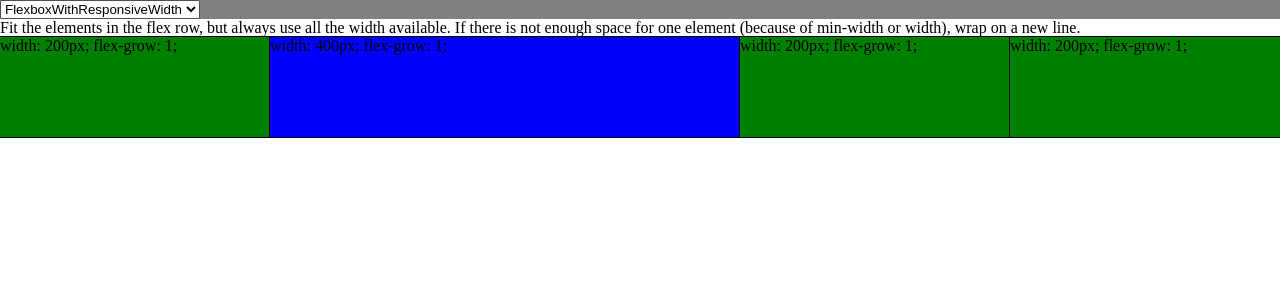
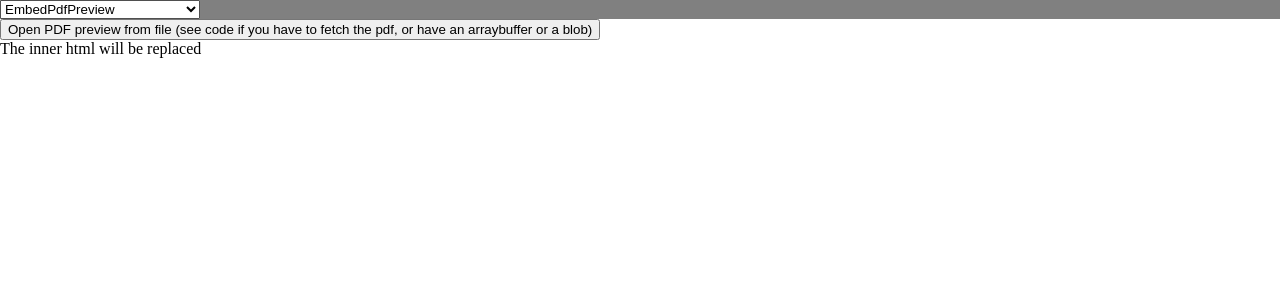
Before and after one commit to AndreLewin/code-tricks-archive, a Vue app: page / in a window 1280 px wide. Shown: the top 300 px of the page. Built offline with nearby package versions, Linux system fonts and the light colour scheme.

Commit message:
EmbedPdfPreview

```diff
--- a/src/App.vue
+++ b/src/App.vue
@@ -8,6 +8,7 @@
         <option>FlexboxWithGutters</option>
         <option>FlexboxWithResponsiveWidth</option>
         <option>ScrollIntoView</option>
+        <option>EmbedPdfPreview</option>
       </select>
     </div>
 
@@ -21,6 +22,7 @@
 import FlexboxWithGutters from './tricks/css/FlexboxWithGutters.vue'
 import FlexboxWithResponsiveWidth from './tricks/css/FlexboxWithResponsiveWidth.vue'
 import ScrollIntoView from './tricks/browser/ScrollIntoView.vue'
+import EmbedPdfPreview from './tricks/browser/EmbedPdfPreview.vue'
 
 import { defineComponent } from 'vue';
 export default defineComponent({
@@ -28,11 +30,12 @@ export default defineComponent({
   components: {
     FlexboxWithGutters,
     FlexboxWithResponsiveWidth,
-    ScrollIntoView
+    ScrollIntoView,
+    EmbedPdfPreview
   },
   data() {
     return {
-      selectedComponent: 'FlexboxWithResponsiveWidth'
+      selectedComponent: 'EmbedPdfPreview'
     }
   }
 })
--- /dev/null
+++ b/src/tricks/browser/EmbedPdfPreview.vue
@@ -0,0 +1,32 @@
+<template>
+  <div>
+    <button @click="openPdfPreviewFromFile">
+      Open PDF preview from file (see code if you have to fetch the pdf, or have an arraybuffer or a blob)
+    </button>
+    <div ref="futureEmbedParent">The inner html will be replaced</div>
+  </div>
+</template>
+
+<script lang="ts">
+import { defineComponent } from 'vue';
+export default defineComponent({
+  name: 'EmbedPdfPreview',
+  methods: {
+    openPdfPreviewFromFile: function () {
+      // https://developer.mozilla.org/en-US/docs/Web/HTML/Element/embed
+      const embedElement: string = `<embed type="application/pdf" src="/example.pdf" width="100%" height="600">`;
+      const futureEmbedParent = this.$refs.futureEmbedParent as Element;
+      futureEmbedParent.innerHTML = embedElement;
+
+      // if instead you have to fetch an arraybuffer, or have an arraybuffer, or have a blob:
+      // const arraybuffer = await this.$axios.$get("url", { responseType: "arraybuffer "});
+      // const blob = new Blob([arraybuffer], { type: "application/pdf" });
+      // const href = window.URL.createObjectURL(blob);
+      // const embedElement: string = `<embed type="application/pdf" src="${href}" width="100%" height="600">`
+    }
+  }
+})
+</script>
+
+<style lang="scss" scoped>
+</style>
```
Also changed, not shown: 1 other file (tests, documents, lock files or other folders).
